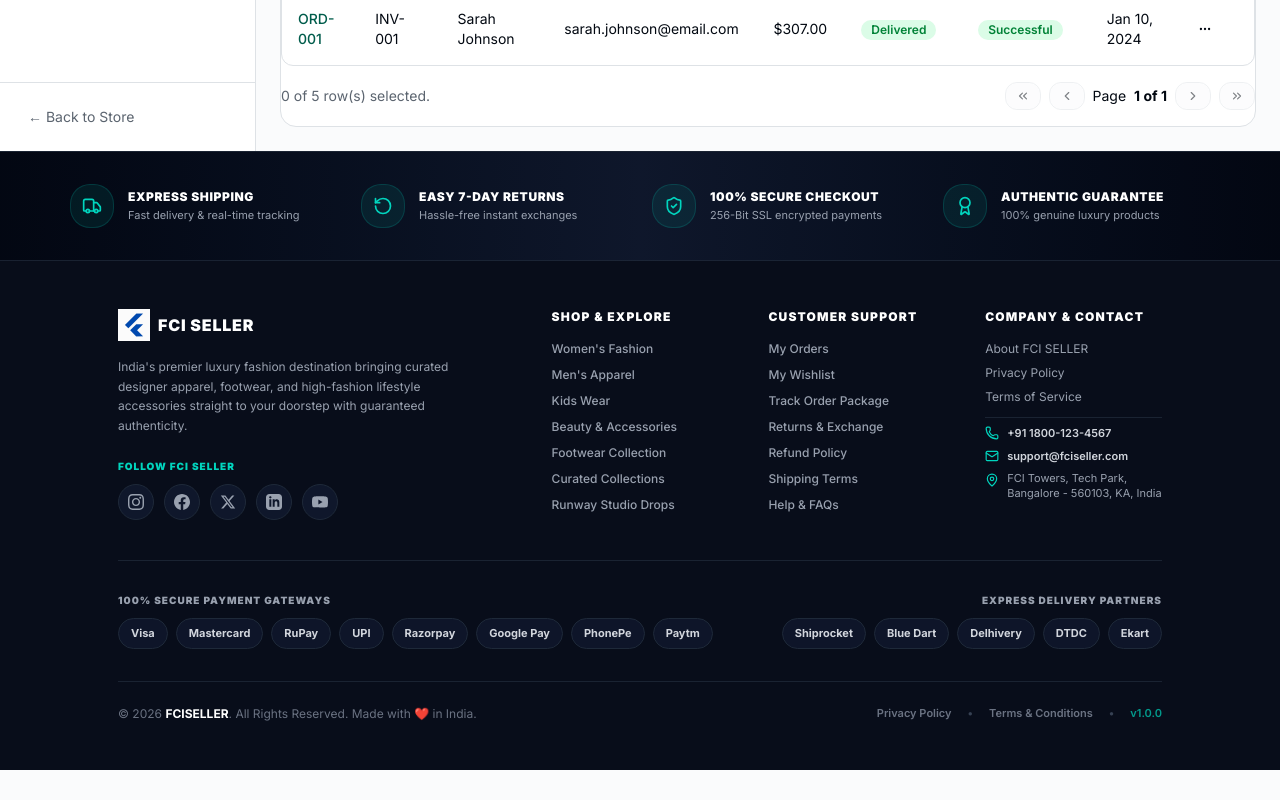
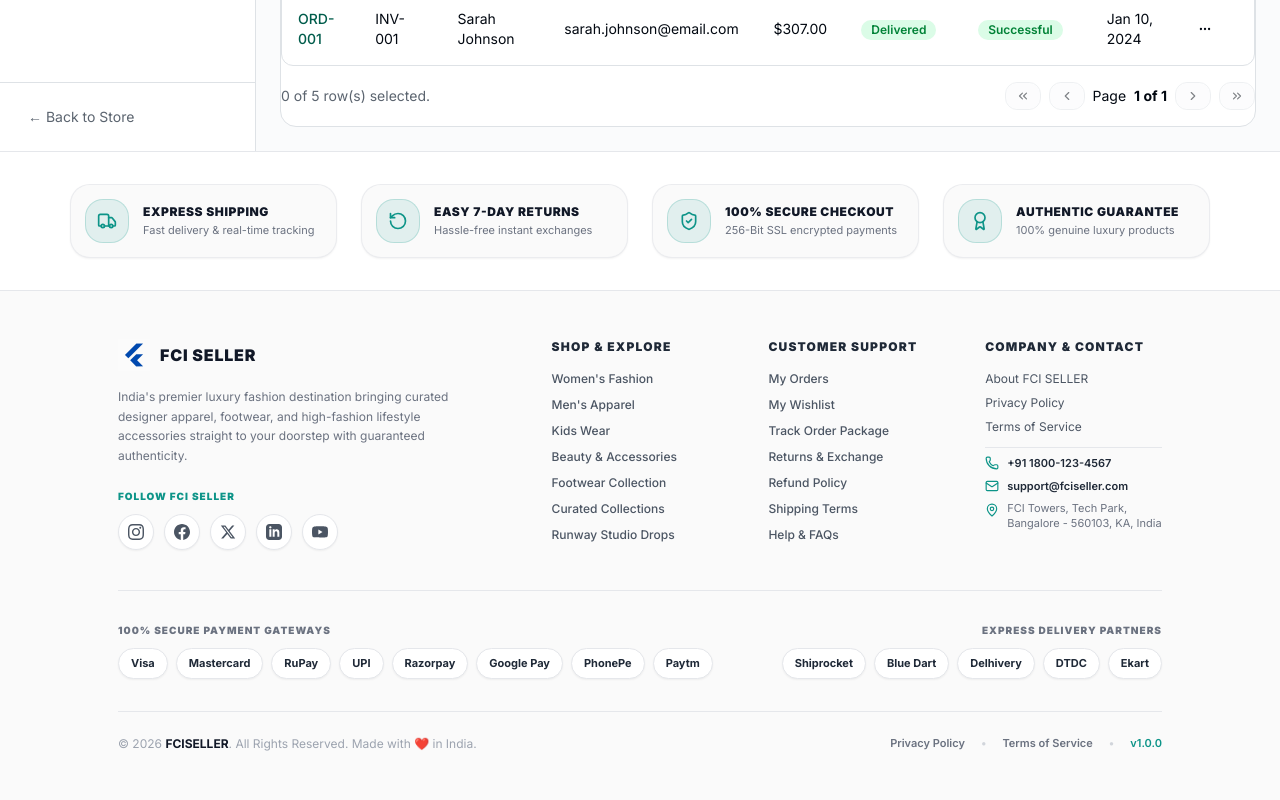
Before and after one commit to avinashquikboom-code/Hopscoch-ecom, a Next.js app: page /admin/orders in a window 1280 px wide. Shown: the part 829-1629 px from the top of the page. Before the commit the page ends 1599 px from the top, so only its background shows below. Built offline with nearby package versions, Linux system fonts and the light colour scheme; no server answers; a web font is replaced by a local one.

Commit message:
style: refactor footer theme from dark mode to a light aesthetic with updated color palette and card styling

```diff
--- a/src/components/layout/Footer.tsx
+++ b/src/components/layout/Footer.tsx
@@ -33,49 +33,49 @@
   };
 
   return (
-    <footer className="w-full bg-[#080d1a] text-gray-300 border-t border-gray-800/80 font-sans relative z-10 transition-colors">
+    <footer className="w-full bg-[#FAFAFA] text-[#4B5563] border-t border-[#E5E7EB] font-sans relative z-10 transition-colors">
 
       {/* 1. VALUE PROPOSITION & TRUST PILLARS BAR */}
-      <div className="bg-gradient-to-r from-gray-950 via-slate-900 to-gray-950 border-b border-gray-800/80 py-8 px-4 sm:px-6 md:px-12">
+      <div className="bg-white border-b border-[#E5E7EB] py-8 px-4 sm:px-6 md:px-12">
         <div className="container mx-auto max-w-7xl grid grid-cols-2 md:grid-cols-4 gap-6">
 
-          <div className="flex items-center gap-3.5 group">
-            <div className="w-11 h-11 rounded-2xl bg-teal-500/10 border border-teal-500/20 flex items-center justify-center text-teal-400 shrink-0 group-hover:scale-110 transition-transform">
+          <div className="flex items-center gap-3.5 group bg-[#FAFAFA] p-3.5 rounded-2xl border border-[#E5E7EB]/70 shadow-xs hover:shadow-md transition-all">
+            <div className="w-11 h-11 rounded-xl bg-[#0d9488]/10 border border-[#0d9488]/20 flex items-center justify-center text-[#0d9488] shrink-0 group-hover:scale-110 transition-transform">
               <Truck className="w-5 h-5" />
             </div>
             <div>
-              <h4 className="text-xs font-black text-white uppercase tracking-wider">Express Shipping</h4>
-              <p className="text-[11px] text-gray-400 mt-0.5">Fast delivery &amp; real-time tracking</p>
+              <h4 className="text-xs font-black text-[#111827] uppercase tracking-wider">Express Shipping</h4>
+              <p className="text-[11px] text-[#6B7280] mt-0.5">Fast delivery &amp; real-time tracking</p>
             </div>
           </div>
 
-          <div className="flex items-center gap-3.5 group">
-            <div className="w-11 h-11 rounded-2xl bg-teal-500/10 border border-teal-500/20 flex items-center justify-center text-teal-400 shrink-0 group-hover:scale-110 transition-transform">
+          <div className="flex items-center gap-3.5 group bg-[#FAFAFA] p-3.5 rounded-2xl border border-[#E5E7EB]/70 shadow-xs hover:shadow-md transition-all">
+            <div className="w-11 h-11 rounded-xl bg-[#0d9488]/10 border border-[#0d9488]/20 flex items-center justify-center text-[#0d9488] shrink-0 group-hover:scale-110 transition-transform">
               <RotateCcw className="w-5 h-5" />
             </div>
             <div>
-              <h4 className="text-xs font-black text-white uppercase tracking-wider">Easy 7-Day Returns</h4>
-              <p className="text-[11px] text-gray-400 mt-0.5">Hassle-free instant exchanges</p>
+              <h4 className="text-xs font-black text-[#111827] uppercase tracking-wider">Easy 7-Day Returns</h4>
+              <p className="text-[11px] text-[#6B7280] mt-0.5">Hassle-free instant exchanges</p>
             </div>
           </div>
 
-          <div className="flex items-center gap-3.5 group">
-            <div className="w-11 h-11 rounded-2xl bg-teal-500/10 border border-teal-500/20 flex items-center justify-center text-teal-400 shrink-0 group-hover:scale-110 transition-transform">
+          <div className="flex items-center gap-3.5 group bg-[#FAFAFA] p-3.5 rounded-2xl border border-[#E5E7EB]/70 shadow-xs hover:shadow-md transition-all">
+            <div className="w-11 h-11 rounded-xl bg-[#0d9488]/10 border border-[#0d9488]/20 flex items-center justify-center text-[#0d9488] shrink-0 group-hover:scale-110 transition-transform">
               <ShieldCheck className="w-5 h-5" />
             </div>
             <div>
-              <h4 className="text-xs font-black text-white uppercase tracking-wider">100% Secure Checkout</h4>
-              <p className="text-[11px] text-gray-400 mt-0.5">256-Bit SSL encrypted payments</p>
+              <h4 className="text-xs font-black text-[#111827] uppercase tracking-wider">100% Secure Checkout</h4>
+              <p className="text-[11px] text-[#6B7280] mt-0.5">256-Bit SSL encrypted payments</p>
             </div>
           </div>
 
-          <div className="flex items-center gap-3.5 group">
-            <div className="w-11 h-11 rounded-2xl bg-teal-500/10 border border-teal-500/20 flex items-center justify-center text-teal-400 shrink-0 group-hover:scale-110 transition-transform">
+          <div className="flex items-center gap-3.5 group bg-[#FAFAFA] p-3.5 rounded-2xl border border-[#E5E7EB]/70 shadow-xs hover:shadow-md transition-all">
+            <div className="w-11 h-11 rounded-xl bg-[#0d9488]/10 border border-[#0d9488]/20 flex items-center justify-center text-[#0d9488] shrink-0 group-hover:scale-110 transition-transform">
               <Award className="w-5 h-5" />
             </div>
             <div>
-              <h4 className="text-xs font-black text-white uppercase tracking-wider">Authentic Guarantee</h4>
-              <p className="text-[11px] text-gray-400 mt-0.5">100% genuine luxury products</p>
+              <h4 className="text-xs font-black text-[#111827] uppercase tracking-wider">Authentic Guarantee</h4>
+              <p className="text-[11px] text-[#6B7280] mt-0.5">100% genuine luxury products</p>
             </div>
           </div>
 
@@ -88,17 +88,17 @@
 
           {/* BRAND COLUMN */}
           <div className="lg:col-span-2 space-y-4 pr-0 md:pr-6">
-            <Link href="/" className="flex items-center gap-2 select-none w-max">
+            <Link href="/" className="flex items-center gap-2.5 select-none w-max">
               <img src="/logo.png" alt="FCI Seller Logo" className="h-8 max-h-[34px] w-auto object-contain" />
-              <span className="font-black text-base tracking-wider text-white uppercase leading-none">FCI SELLER</span>
+              <span className="font-black text-base tracking-wider text-[#111827] uppercase leading-none">FCI SELLER</span>
             </Link>
-            <p className="text-xs text-gray-400 leading-relaxed max-w-md">
+            <p className="text-xs text-[#6B7280] leading-relaxed max-w-md">
               India's premier luxury fashion destination bringing curated designer apparel, footwear, and high-fashion lifestyle accessories straight to your doorstep with guaranteed authenticity.
             </p>
 
             {/* Social Media Icons */}
             <div className="pt-2">
-              <span className="text-[10px] font-black uppercase tracking-widest text-teal-400 block mb-2.5">
+              <span className="text-[10px] font-black uppercase tracking-widest text-[#0d9488] block mb-2.5">
                 Follow FCI SELLER
               </span>
               <div className="flex items-center gap-2.5">
@@ -155,7 +155,7 @@
                     target="_blank"
                     rel="noopener noreferrer"
                     aria-label={social.name}
-                    className="w-9 h-9 rounded-xl bg-slate-900 border border-gray-800 flex items-center justify-center text-gray-400 hover:text-teal-400 hover:border-teal-500/50 hover:bg-teal-500/10 transition-all cursor-pointer"
+                    className="w-9 h-9 rounded-full bg-white border border-[#E5E7EB] flex items-center justify-center text-[#4B5563] hover:text-white hover:bg-[#0d9488] hover:border-[#0d9488] transition-all cursor-pointer shadow-xs active:scale-95"
                   >
                     {social.icon}
                   </Link>
@@ -165,84 +165,84 @@
           </div>
 
           {/* SHOP COLUMN */}
-          <div className="border-b border-gray-800 md:border-none pb-4 md:pb-0">
+          <div className="border-b border-[#E5E7EB] md:border-none pb-4 md:pb-0">
             <button
               onClick={() => toggleSection('shop')}
-              className="w-full flex items-center justify-between text-xs font-black uppercase tracking-widest text-white py-2 md:py-0 md:mb-4 cursor-pointer md:cursor-default"
+              className="w-full flex items-center justify-between text-xs font-black uppercase tracking-widest text-[#1F2937] py-2 md:py-0 md:mb-4 cursor-pointer md:cursor-default"
             >
               <span>Shop &amp; Explore</span>
-              <span className="md:hidden text-teal-400">
+              <span className="md:hidden text-[#0d9488]">
                 {openSections.shop ? <ChevronUp className="w-4 h-4" /> : <ChevronDown className="w-4 h-4" />}
               </span>
             </button>
-            <ul className={`space-y-2.5 text-xs text-gray-400 font-medium transition-all ${
+            <ul className={`space-y-2.5 text-xs text-[#4B5563] font-medium transition-all ${
               openSections.shop ? 'block pt-2' : 'hidden md:block'
             }`}>
-              <li><Link href="/products?category=Women" className="hover:text-teal-400 transition-colors">Women's Fashion</Link></li>
-              <li><Link href="/products?category=Men" className="hover:text-teal-400 transition-colors">Men's Apparel</Link></li>
-              <li><Link href="/products?category=Kids" className="hover:text-teal-400 transition-colors">Kids Wear</Link></li>
-              <li><Link href="/products?category=Accessories" className="hover:text-teal-400 transition-colors">Beauty &amp; Accessories</Link></li>
-              <li><Link href="/products?category=Footwear" className="hover:text-teal-400 transition-colors">Footwear Collection</Link></li>
-              <li><Link href="/products?category=Collections" className="hover:text-teal-400 transition-colors">Curated Collections</Link></li>
-              <li><Link href="/studio" className="hover:text-teal-400 transition-colors">Runway Studio Drops</Link></li>
+              <li><Link href="/products?category=Women" className="hover:text-[#0d9488] transition-colors">Women's Fashion</Link></li>
+              <li><Link href="/products?category=Men" className="hover:text-[#0d9488] transition-colors">Men's Apparel</Link></li>
+              <li><Link href="/products?category=Kids" className="hover:text-[#0d9488] transition-colors">Kids Wear</Link></li>
+              <li><Link href="/products?category=Accessories" className="hover:text-[#0d9488] transition-colors">Beauty &amp; Accessories</Link></li>
+              <li><Link href="/products?category=Footwear" className="hover:text-[#0d9488] transition-colors">Footwear Collection</Link></li>
+              <li><Link href="/products?category=Collections" className="hover:text-[#0d9488] transition-colors">Curated Collections</Link></li>
+              <li><Link href="/studio" className="hover:text-[#0d9488] transition-colors">Runway Studio Drops</Link></li>
             </ul>
           </div>
 
           {/* CUSTOMER CARE COLUMN */}
-          <div className="border-b border-gray-800 md:border-none pb-4 md:pb-0">
+          <div className="border-b border-[#E5E7EB] md:border-none pb-4 md:pb-0">
             <button
               onClick={() => toggleSection('customerCare')}
-              className="w-full flex items-center justify-between text-xs font-black uppercase tracking-widest text-white py-2 md:py-0 md:mb-4 cursor-pointer md:cursor-default"
+              className="w-full flex items-center justify-between text-xs font-black uppercase tracking-widest text-[#1F2937] py-2 md:py-0 md:mb-4 cursor-pointer md:cursor-default"
             >
               <span>Customer Support</span>
-              <span className="md:hidden text-teal-400">
+              <span className="md:hidden text-[#0d9488]">
                 {openSections.customerCare ? <ChevronUp className="w-4 h-4" /> : <ChevronDown className="w-4 h-4" />}
               </span>
             </button>
-            <ul className={`space-y-2.5 text-xs text-gray-400 font-medium transition-all ${
+            <ul className={`space-y-2.5 text-xs text-[#4B5563] font-medium transition-all ${
               openSections.customerCare ? 'block pt-2' : 'hidden md:block'
             }`}>
-              <li><Link href="/orders" className="hover:text-teal-400 transition-colors">My Orders</Link></li>
-              <li><Link href="/wishlist" className="hover:text-teal-400 transition-colors">My Wishlist</Link></li>
-              <li><Link href="/orders" className="hover:text-teal-400 transition-colors">Track Order Package</Link></li>
-              <li><Link href="/orders" className="hover:text-teal-400 transition-colors">Returns &amp; Exchange</Link></li>
-              <li><Link href="/return-policy" className="hover:text-teal-400 transition-colors">Refund Policy</Link></li>
-              <li><Link href="/terms" className="hover:text-teal-400 transition-colors">Shipping Terms</Link></li>
-              <li><Link href="/faq" className="hover:text-teal-400 transition-colors">Help &amp; FAQs</Link></li>
+              <li><Link href="/orders" className="hover:text-[#0d9488] transition-colors">My Orders</Link></li>
+              <li><Link href="/wishlist" className="hover:text-[#0d9488] transition-colors">My Wishlist</Link></li>
+              <li><Link href="/orders" className="hover:text-[#0d9488] transition-colors">Track Order Package</Link></li>
+              <li><Link href="/orders" className="hover:text-[#0d9488] transition-colors">Returns &amp; Exchange</Link></li>
+              <li><Link href="/return-policy" className="hover:text-[#0d9488] transition-colors">Refund Policy</Link></li>
+              <li><Link href="/terms" className="hover:text-[#0d9488] transition-colors">Shipping Terms</Link></li>
+              <li><Link href="/faq" className="hover:text-[#0d9488] transition-colors">Help &amp; FAQs</Link></li>
             </ul>
           </div>
 
           {/* COMPANY & CONTACT COLUMN */}
-          <div className="border-b border-gray-800 md:border-none pb-4 md:pb-0">
+          <div className="border-b border-[#E5E7EB] md:border-none pb-4 md:pb-0">
             <button
               onClick={() => toggleSection('company')}
-              className="w-full flex items-center justify-between text-xs font-black uppercase tracking-widest text-white py-2 md:py-0 md:mb-4 cursor-pointer md:cursor-default"
+              className="w-full flex items-center justify-between text-xs font-black uppercase tracking-widest text-[#1F2937] py-2 md:py-0 md:mb-4 cursor-pointer md:cursor-default"
             >
               <span>Company &amp; Contact</span>
-              <span className="md:hidden text-teal-400">
+              <span className="md:hidden text-[#0d9488]">
                 {openSections.company ? <ChevronUp className="w-4 h-4" /> : <ChevronDown className="w-4 h-4" />}
               </span>
             </button>
-            <div className={`space-y-3 text-xs text-gray-400 transition-all ${
+            <div className={`space-y-3 text-xs text-[#4B5563] transition-all ${
               openSections.company ? 'block pt-2' : 'hidden md:block'
             }`}>
               <div className="space-y-2">
-                <p><Link href="/about" className="hover:text-teal-400 transition-colors">About FCI SELLER</Link></p>
-                <p><Link href="/privacy" className="hover:text-teal-400 transition-colors">Privacy Policy</Link></p>
-                <p><Link href="/terms" className="hover:text-teal-400 transition-colors">Terms of Service</Link></p>
+                <p><Link href="/about" className="hover:text-[#0d9488] transition-colors">About FCI SELLER</Link></p>
+                <p><Link href="/privacy" className="hover:text-[#0d9488] transition-colors">Privacy Policy</Link></p>
+                <p><Link href="/terms" className="hover:text-[#0d9488] transition-colors">Terms of Service</Link></p>
               </div>
 
-              <div className="pt-2 border-t border-gray-800/80 space-y-2 text-[11px]">
-                <div className="flex items-center gap-2 text-gray-300 font-semibold">
-                  <Phone className="w-3.5 h-3.5 text-teal-400 shrink-0" />
-                  <a href="tel:+9118001234567" className="hover:text-teal-400 transition-colors">+91 1800-123-4567</a>
+              <div className="pt-2 border-t border-[#E5E7EB] space-y-2 text-[11px]">
+                <div className="flex items-center gap-2 text-[#1F2937] font-semibold">
+                  <Phone className="w-3.5 h-3.5 text-[#0d9488] shrink-0" />
+                  <a href="tel:+9118001234567" className="hover:text-[#0d9488] transition-colors">+91 1800-123-4567</a>
                 </div>
-                <div className="flex items-center gap-2 text-gray-300 font-semibold">
-                  <Mail className="w-3.5 h-3.5 text-teal-400 shrink-0" />
-                  <a href="mailto:support@fciseller.com" className="hover:text-teal-400 transition-colors">support@fciseller.com</a>
+                <div className="flex items-center gap-2 text-[#1F2937] font-semibold">
+                  <Mail className="w-3.5 h-3.5 text-[#0d9488] shrink-0" />
+                  <a href="mailto:support@fciseller.com" className="hover:text-[#0d9488] transition-colors">support@fciseller.com</a>
                 </div>
-                <div className="flex items-start gap-2 text-gray-400">
-                  <MapPin className="w-3.5 h-3.5 text-teal-400 shrink-0 mt-0.5" />
+                <div className="flex items-start gap-2 text-[#6B7280]">
+                  <MapPin className="w-3.5 h-3.5 text-[#0d9488] shrink-0 mt-0.5" />
                   <span>FCI Towers, Tech Park, Bangalore - 560103, KA, India</span>
                 </div>
               </div>
@@ -252,18 +252,18 @@
         </div>
 
         {/* ECOSYSTEM BADGES */}
-        <div className="border-t border-gray-800/80 mt-10 pt-8 flex flex-col md:flex-row items-center justify-between gap-6">
+        <div className="border-t border-[#E5E7EB] mt-10 pt-8 flex flex-col md:flex-row items-center justify-between gap-6">
 
           {/* Payment Badges */}
           <div>
-            <span className="text-[10px] font-black uppercase tracking-widest text-gray-400 block mb-2.5 text-center md:text-left">
+            <span className="text-[10px] font-black uppercase tracking-widest text-[#6B7280] block mb-2.5 text-center md:text-left">
               100% Secure Payment Gateways
             </span>
             <div className="flex flex-wrap items-center justify-center md:justify-start gap-2">
               {['Visa', 'Mastercard', 'RuPay', 'UPI', 'Razorpay', 'Google Pay', 'PhonePe', 'Paytm'].map((pay) => (
                 <span
                   key={pay}
-                  className="px-3 py-1.5 rounded-xl bg-slate-900/90 border border-gray-800 text-[11px] font-bold text-gray-300 hover:text-white hover:border-teal-500/40 transition-all select-none"
+                  className="px-3 py-1.5 rounded-xl bg-white border border-[#E5E7EB] text-[11px] font-bold text-[#1F2937] shadow-xs hover:border-[#0d9488] hover:text-[#0d9488] transition-all select-none"
                 >
                   {pay}
                 </span>
@@ -273,14 +273,14 @@
 
           {/* Shipping Partners */}
           <div>
-            <span className="text-[10px] font-black uppercase tracking-widest text-gray-400 block mb-2.5 text-center md:text-right">
+            <span className="text-[10px] font-black uppercase tracking-widest text-[#6B7280] block mb-2.5 text-center md:text-right">
               Express Delivery Partners
             </span>
             <div className="flex flex-wrap items-center justify-center md:justify-end gap-2">
               {['Shiprocket', 'Blue Dart', 'Delhivery', 'DTDC', 'Ekart'].map((partner) => (
                 <span
                   key={partner}
-                  className="px-3 py-1.5 rounded-xl bg-slate-900/90 border border-gray-800 text-[11px] font-bold text-gray-300 hover:text-white hover:border-teal-500/40 transition-all select-none"
+                  className="px-3 py-1.5 rounded-xl bg-white border border-[#E5E7EB] text-[11px] font-bold text-[#1F2937] shadow-xs hover:border-[#0d9488] hover:text-[#0d9488] transition-all select-none"
                 >
                   {partner}
                 </span>
@@ -291,16 +291,16 @@
         </div>
 
         {/* BOTTOM BAR */}
-        <div className="border-t border-gray-800/80 mt-8 pt-6 flex flex-col sm:flex-row items-center justify-between gap-4 text-xs text-gray-500">
+        <div className="border-t border-[#E5E7EB] mt-8 pt-6 flex flex-col sm:flex-row items-center justify-between gap-4 text-xs text-[#9CA3AF]">
           <p className="text-center sm:text-left">
-            &copy; 2026 <span className="font-bold text-white uppercase">FCISELLER</span>. All Rights Reserved. Made with ❤️ in India.
+            &copy; 2026 <span className="font-bold text-[#111827] uppercase">FCISELLER</span>. All Rights Reserved. Made with ❤️ in India.
           </p>
-          <div className="flex items-center gap-4 text-[11px] font-semibold">
-            <Link href="/privacy" className="hover:text-teal-400 transition-colors">Privacy Policy</Link>
-            <span className="text-gray-700">•</span>
-            <Link href="/terms" className="hover:text-teal-400 transition-colors">Terms &amp; Conditions</Link>
-            <span className="text-gray-700">•</span>
-            <span className="text-teal-500/80 font-mono">v1.0.0</span>
+          <div className="flex items-center gap-4 text-[11px] font-semibold text-[#6B7280]">
+            <Link href="/privacy" className="hover:text-[#0d9488] transition-colors">Privacy Policy</Link>
+            <span className="text-[#D1D5DB]">•</span>
+            <Link href="/terms" className="hover:text-[#0d9488] transition-colors">Terms of Service</Link>
+            <span className="text-[#D1D5DB]">•</span>
+            <span className="text-[#0d9488] font-mono">v1.0.0</span>
           </div>
         </div>
 
```
